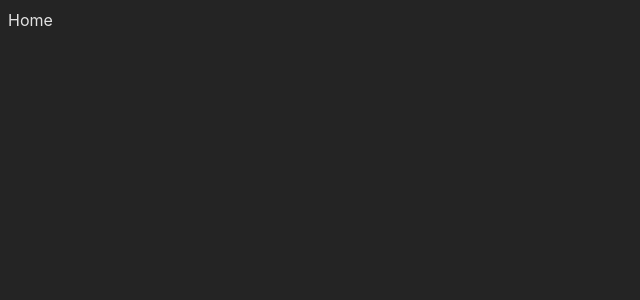
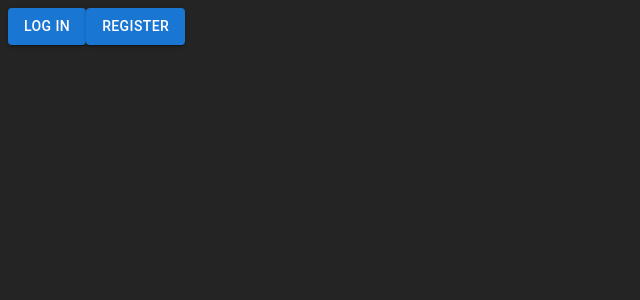
Before and after one commit to sergbylym/mern-login, a React (Vite) app in the folder client/: page / in a window 1280 px wide. Shown: the top 300 px of the page, without its empty margins (0-640 px from the left). Built offline with nearby package versions, Linux system fonts and the light colour scheme.

Commit message:
create Home page

```diff
--- a/client/src/pages/Home/index.jsx
+++ b/client/src/pages/Home/index.jsx
@@ -1,9 +1,32 @@
-
+import styles from "../Home/Home.module.scss";
+import { Button, Typography } from "@mui/material";
 
 const Home = () => {
+  const isAuth = false;
+  const userEmail = "sergbylym@gmail.com";
   return (
-    <div> Home</div>
-  )
-}
+    <div className={styles.container}>
+      {isAuth && (
+        <>
+          <Typography variant="h3">You are logged in !</Typography>
+          <Typography variant="h3">User Email : {userEmail}</Typography>
+        </>
+      )}
+
+      <div className={styles.buttonsContainer}>
+        {isAuth ? (
+          <Button variant="contained" onClick={() => console.log("Logout")}>
+            Logout
+          </Button>
+        ) : (
+          <>
+            <Button variant="contained" onClick={() => console.log("Log In")}> Log in</Button>
+            <Button variant="contained" onClick={() => console.log("Register")}> Register</Button>
+          </>
+        )}
+      </div>
+    </div>
+  );
+};
 
 export default Home;
```
